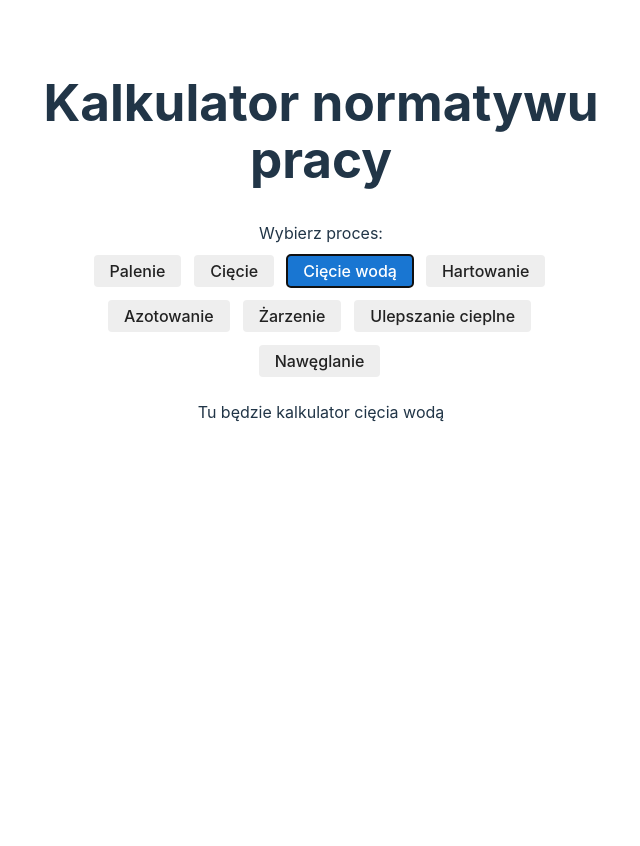
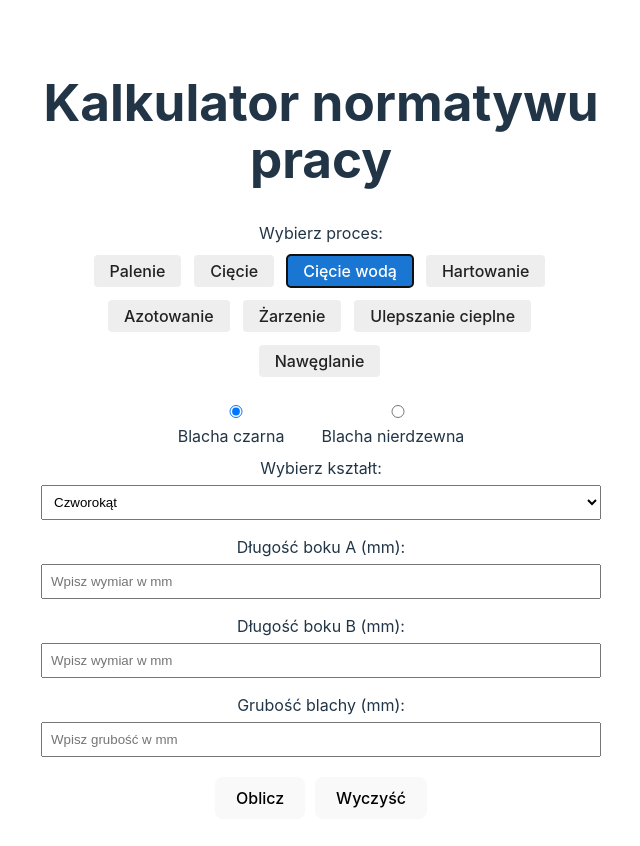
Before and after one commit to rymarczyk-tomasz/SheetBurningCalculator, a React (Vite) app: page / in a window 1280 px wide. Both pictures are taken after a click on the button "Cięcie wodą". Shown: the top 846 px of the page, without its empty margins (319-959 px from the left). Before the commit the page ends 800 px from the top, so only its background shows below. Built offline with nearby package versions, Linux system fonts and the light colour scheme.

Commit message:
Add waterjet cutting functionality with type selection and multiplier calculations

```diff
--- a/src/App.jsx
+++ b/src/App.jsx
@@ -10,6 +10,7 @@ import { calculateCircle } from "./calculateCircle";
 import { calculateSemiCircle } from "./calculateSemiCircle";
 import { calculateTotalLength } from "./calculateTotalLength";
 import { rodCuttingData } from "./rodPipeCuttingData";
+import { waterjetCuttingData } from "./waterjetCuttingData"; // dodaj import
 
 const Saw = () => <div>Tu będzie kalkulator cięcia</div>;
 const Waterjet = () => <div>Tu będzie kalkulator cięcia wodą</div>;
@@ -31,6 +32,7 @@ function App() {
     const [result, setResult] = useState("");
     const [rodDiameter, setRodDiameter] = useState("");
     const [pipeOuterDiameter, setPipeOuterDiameter] = useState("");
+    const [waterjetType, setWaterjetType] = useState("czarna"); // nowy stan
 
     useEffect(() => {
         clearFields();
@@ -71,6 +73,16 @@ function App() {
         setResult("");
         setRodDiameter("");
         setPipeOuterDiameter("");
+    };
+
+    const getWaterjetMultiplier = (type, thickness) => {
+        const typeData = waterjetCuttingData.find((t) => t.type === type);
+        if (!typeData) return null;
+        const found = typeData.data.find(
+            (row) =>
+                thickness >= row.minThickness && thickness <= row.maxThickness
+        );
+        return found ? found.multiplier : null;
     };
 
     const handleCalculate = () => {
@@ -144,7 +156,9 @@ function App() {
                     return;
                 }
                 const found = rodCuttingData.find(
-                    (row) => diameter >= row.minDiameter && diameter <= row.maxDiameter
+                    (row) =>
+                        diameter >= row.minDiameter &&
+                        diameter <= row.maxDiameter
                 );
                 if (found) {
                     const mpk = diameter < 180 ? "Mpk 416" : "Mpk 418";
@@ -163,19 +177,70 @@ function App() {
                     return;
                 }
                 const found = rodCuttingData.find(
-                    (row) => diameter >= row.minDiameter && diameter <= row.maxDiameter
+                    (row) =>
+                        diameter >= row.minDiameter &&
+                        diameter <= row.maxDiameter
                 );
                 if (found) {
                     const pipeTime = found.time / 2;
                     const mpk = diameter < 180 ? "Mpk 416" : "Mpk 418";
-                    setResult(
-                        `Na cięcie rury potrzeba ${pipeTime} h - ${mpk}`
-                    );
+                    setResult(`Na cięcie rury potrzeba ${pipeTime} h - ${mpk}`);
                 } else {
                     setResult("Brak danych dla podanej średnicy rury.");
                 }
                 return;
             }
+        }
+
+        if (process === "waterjet") {
+            const thicknessValue = parseFloat(thickness);
+            if (isNaN(thicknessValue) || thicknessValue <= 0) {
+                setResult("Proszę podać prawidłową grubość blachy.");
+                return;
+            }
+            const multiplier = getWaterjetMultiplier(
+                waterjetType,
+                thicknessValue
+            );
+            if (!multiplier) {
+                setResult("Brak danych dla podanej grubości i typu blachy.");
+                return;
+            }
+            let calculatedResult;
+            try {
+                if (shape === "rectangle") {
+                    calculatedResult = calculateRectangle(
+                        length,
+                        width,
+                        multiplier
+                    );
+                } else if (shape === "circle") {
+                    calculatedResult = calculateCircle(
+                        outerDiameter,
+                        innerDiameter,
+                        multiplier
+                    );
+                } else if (shape === "semicircle") {
+                    calculatedResult = calculateSemiCircle(
+                        outerDiameter,
+                        innerDiameter,
+                        multiplier
+                    );
+                } else if (shape === "totalLength") {
+                    calculatedResult = calculateTotalLength(
+                        totalLength,
+                        multiplier
+                    );
+                }
+                setResult(
+                    `Czas cięcia wodą (${waterjetType}): ${calculatedResult.toFixed(
+                        2
+                    )} h`
+                );
+            } catch (error) {
+                setResult(error.message);
+            }
+            return;
         }
     };
 
@@ -298,7 +363,102 @@ function App() {
                     <Result result={result} />
                 </>
             )}
-            {process === "waterjet" && <Waterjet />}
+            {process === "waterjet" && (
+                <>
+                    <div
+                        style={{
+                            display: "flex",
+                            gap: "16px",
+                            alignItems: "center",
+                            marginBottom: 8,
+                            justifyContent: "center", // dodane wyśrodkowanie
+                        }}
+                    >
+                        <label style={{ margin: 0 }}>
+                            <input
+                                type="radio"
+                                value="czarna"
+                                checked={waterjetType === "czarna"}
+                                onChange={() => setWaterjetType("czarna")}
+                            />
+                            Blacha czarna
+                        </label>
+                        <label style={{ margin: 0 }}>
+                            <input
+                                type="radio"
+                                value="nierdzewka"
+                                checked={waterjetType === "nierdzewka"}
+                                onChange={() => setWaterjetType("nierdzewka")}
+                            />
+                            Blacha nierdzewna
+                        </label>
+                    </div>
+                    <ShapeSelector
+                        shape={shape}
+                        setShape={setShape}
+                        isCutting={false}
+                    />
+                    {shape === "rectangle" && (
+                        <>
+                            <InputField
+                                id="length"
+                                label="Długość boku A (mm):"
+                                value={length}
+                                onChange={(e) => setLength(e.target.value)}
+                                placeholder="Wpisz wymiar w mm"
+                            />
+                            <InputField
+                                id="width"
+                                label="Długość boku B (mm):"
+                                value={width}
+                                onChange={(e) => setWidth(e.target.value)}
+                                placeholder="Wpisz wymiar w mm"
+                            />
+                        </>
+                    )}
+                    {(shape === "circle" || shape === "semicircle") && (
+                        <>
+                            <InputField
+                                id="outerDiameter"
+                                label="Fi zewnętrzne (mm):"
+                                value={outerDiameter}
+                                onChange={(e) =>
+                                    setOuterDiameter(e.target.value)
+                                }
+                                placeholder="Wpisz wymiar w mm"
+                            />
+                            <InputField
+                                id="innerDiameter"
+                                label="Fi wewnętrzne (mm):"
+                                value={innerDiameter}
+                                onChange={(e) =>
+                                    setInnerDiameter(e.target.value)
+                                }
+                                placeholder="Wpisz wymiar w mm"
+                            />
+                        </>
+                    )}
+                    {shape === "totalLength" && (
+                        <InputField
+                            id="totalLength"
+                            label="Całkowita długość boków (mm):"
+                            value={totalLength}
+                            onChange={(e) => setTotalLength(e.target.value)}
+                            placeholder="Wpisz całkowitą długość w mm"
+                        />
+                    )}
+                    <InputField
+                        id="thickness"
+                        label="Grubość blachy (mm):"
+                        value={thickness}
+                        onChange={(e) => setThickness(e.target.value)}
+                        placeholder="Wpisz grubość w mm"
+                    />
+                    <button onClick={handleCalculate}>Oblicz</button>
+                    <button onClick={handleClear}>Wyczyść</button>
+                    <Result result={result} />
+                </>
+            )}
             {process === "hardening" && <Hardening />}
             {process === "nitriding" && <Nitriding />}
             {process === "annealing" && <Annealing />}
```
Also changed, not shown: src/waterjetCuttingData.js (+28 -28 lines).
